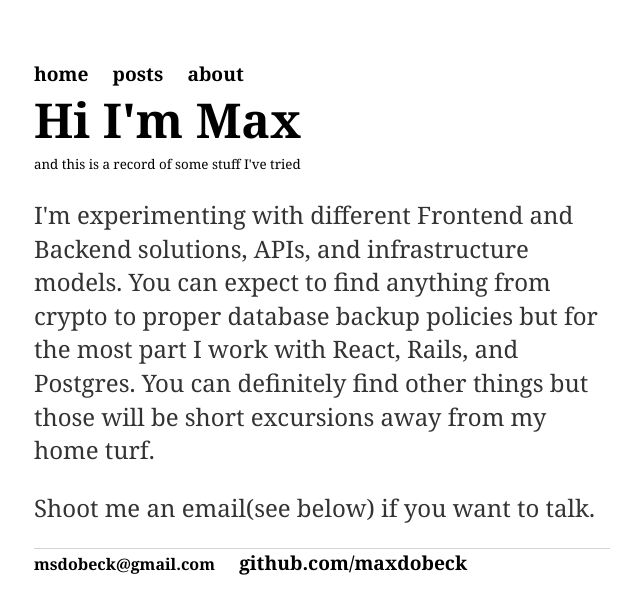
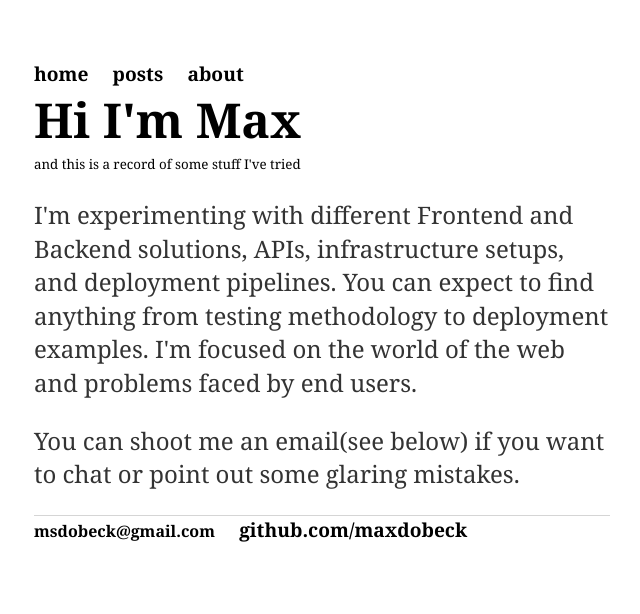
Before and after one commit to maxdobeck/maxdobeck.github.io, a Jekyll site: the page built from about/index.html, in a window 1280 px wide. Shown: the top 614 px of the page, without its empty margins (318-958 px from the left). Built offline with Jekyll 4.4.1, drawn with Linux system fonts in a browser that asks for light colours.

Commit message:
Updated ABOUT page.

```diff
--- a/about/index.html
+++ b/about/index.html
@@ -6,5 +6,5 @@ layout: default
 <small>and this is a record of some stuff I've tried</small>
 
 
-<p>I'm experimenting with different Frontend and Backend solutions, APIs, and infrastructure models.  You can expect to find anything from crypto to proper database backup policies but for the most part I work with React, Rails, and Postgres.  You can definitely find other things but those will be short excursions away from my home turf.</p>
-<p>Shoot me an email(see below) if you want to talk.</p>
+<p>I'm experimenting with different Frontend and Backend solutions, APIs, infrastructure setups, and deployment pipelines.  You can expect to find anything from testing methodology to deployment examples.  I'm focused on the world of the web and problems faced by end users.</p>
+<p>You can shoot me an email(see below) if you want to chat or point out some glaring mistakes.</p>
```
